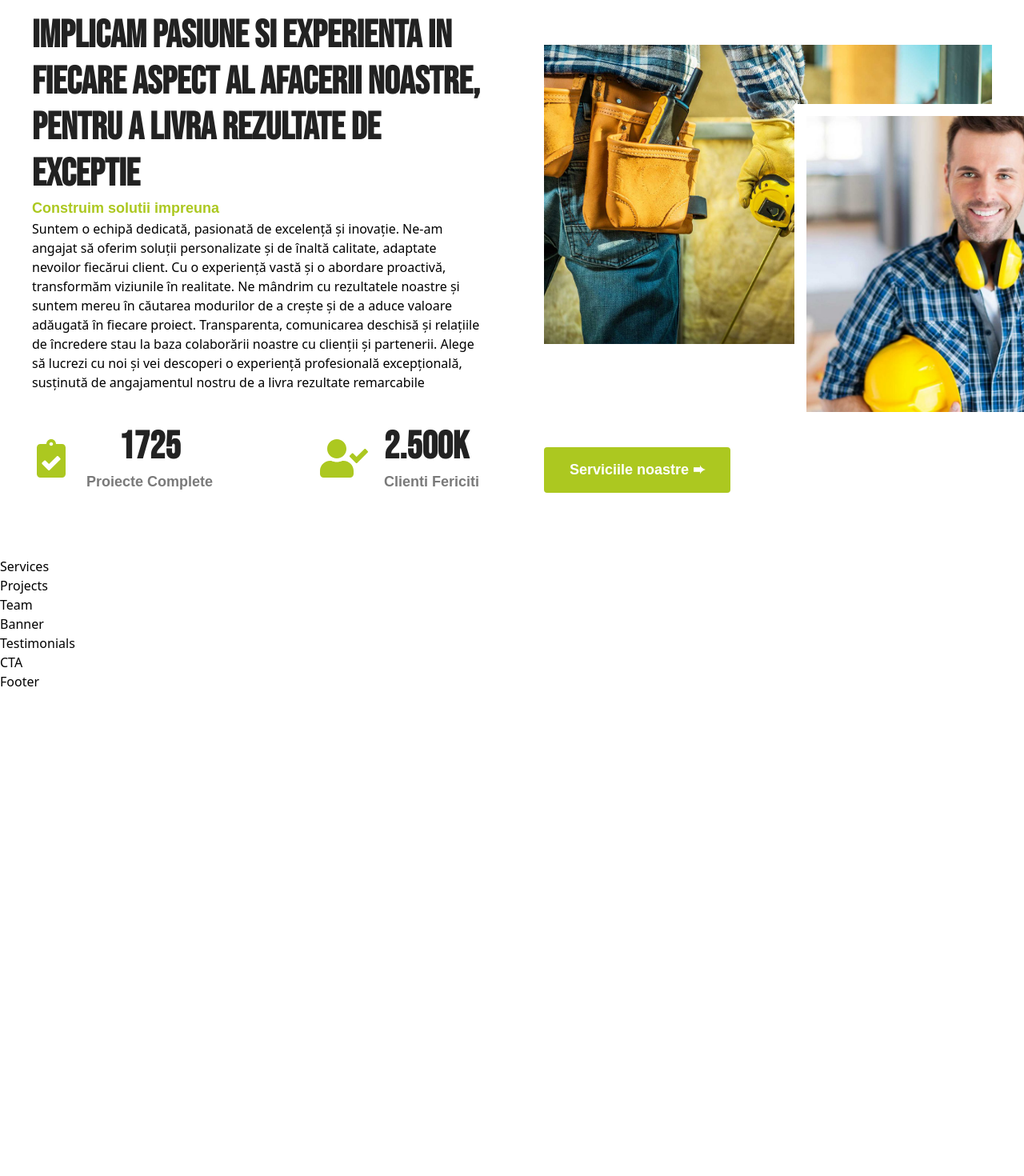
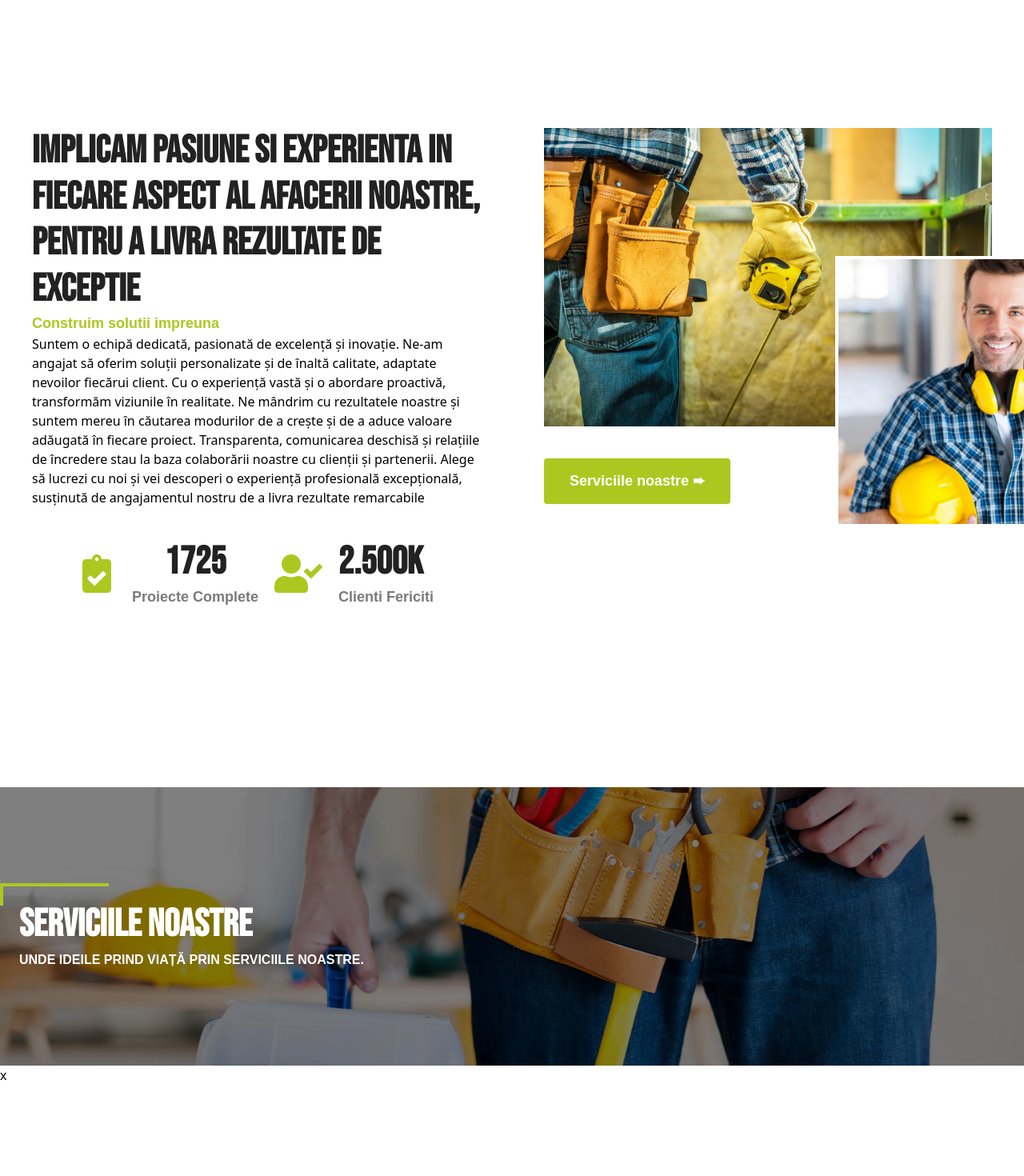
Before and after one commit to iBRazvan/tos, a React (Vite) app: page / in a window 1280 px wide. Shown: the part 1000-2470 px from the top of the page at 80% size. Before the commit the page ends 1864 px from the top, so only its background shows below. Built offline with nearby package versions, Linux system fonts and the light colour scheme.

Commit message:
query fixes,added services

```diff
--- a/src/App.jsx
+++ b/src/App.jsx
@@ -9,6 +9,7 @@ import {
   Footer,
   Projects,
   Services,
+  ServicesBanner,
   Stats,
   Team,
   Testimonials,
@@ -27,9 +28,14 @@ const App = () => {
         <Hero />
       </div>
 
+      <div className={`bg-white ${styles.flexCenter} pb-[9rem] `}>
+        <div className={`${styles.boxWidth}`}>
+          <Stats />
+        </div>
+      </div>
+      <ServicesBanner />
       <div className={`bg-white ${styles.flexCenter} `}>
         <div className={`${styles.boxWidth}`}>
-          <Stats />
           <Services />
           <Projects />
           <Team />
--- a/src/assets/index.js
+++ b/src/assets/index.js
@@ -3,5 +3,6 @@ import bgph1 from "./bgph1.jpg";
 import bgph2 from "./bgph2.jpg";
 import stats1 from "./stats1.jpg";
 import stats2 from "./stats2.jpg";
+import services from "./services.jpg";
 
-export { toslogo, bgph1, bgph2, stats1, stats2 };
+export { toslogo, bgph1, bgph2, stats1, stats2, services };
--- a/src/components/Hero.jsx
+++ b/src/components/Hero.jsx
@@ -55,7 +55,7 @@ const Hero = () => {
               </p>
             </div>
           </div>
-          <button className={`${styles.btn}`}>Mai multe ➨</button>
+          <button className={`${styles.btn}  mt-12`}>Mai multe ➨</button>
         </div>
       </div>
     </section>
--- a/src/components/Services.jsx
+++ b/src/components/Services.jsx
@@ -1,7 +1,13 @@
 import React from "react";
+import styles, { layout } from "../style";
 
 const Services = () => {
-  return <div>Services</div>;
+  return (
+    <section>
+      x<h1 className={`${styles.heroHeader} text-white`}>Serviciile noastre</h1>
+      <div className={`${styles.boxWidth}${styles.colContainer} `}></div>
+    </section>
+  );
 };
 
 export default Services;
--- /dev/null
+++ b/src/components/ServicesBanner.jsx
@@ -0,0 +1,35 @@
+import React from "react";
+import styles, { layout } from "../style";
+
+import { services } from "../assets";
+
+const ServicesBanner = () => {
+  return (
+    <section
+      className={`${layout.sectionServicesBanner} relative `}
+      style={{
+        backgroundImage: `url(${services})`,
+        backgroundSize: "cover",
+        backgroundPosition: "center",
+      }}
+    >
+      <div className={`${styles.opacity}`} style={{ zIndex: 0 }}></div>
+      <div className={`${styles.boxWidth} relative`}>
+        <div className="w-fit">
+          <p className="border-t-4 border-l-4 pb-6 left w-[30%] border-primary fonmt">
+            {"   "}{" "}
+          </p>
+
+          <h1 className={`${styles.servicesHeader} pl-6`}>
+            Serviciile noastre
+          </h1>
+          <p className={`${styles.servicesParagraph} font-semi`}>
+            Unde Ideile Prind Viață Prin Serviciile Noastre.
+          </p>
+        </div>
+      </div>
+    </section>
+  );
+};
+
+export default ServicesBanner;
--- a/src/components/Stats.jsx
+++ b/src/components/Stats.jsx
@@ -7,17 +7,15 @@ import { FaUserCheck } from "react-icons/fa";
 
 const Stats = () => {
   return (
-    <section className={`${layout.sectionTwoCols}  `}>
+    <section className={`${layout.sectionTwoCols} ${styles.statsSection} `}>
       <div className={`${styles.boxWidth}${styles.colContainer} `}>
         <h1 className={`${styles.statsBar}`}> </h1>
-        <h3 className=" text-5xl font-bebas text-secondary font-semibold leading-[1.2em]">
+        <h3 className={`${styles.statsHeader3}`}>
           Implicam pasiune si experienta in fiecare aspect al afacerii noastre,
           pentru a livra rezultate de exceptie
         </h3>
-        <h4 className="text-lg font-poppins text-primary font-semibold ">
-          Construim solutii impreuna
-        </h4>
-        <p className="font-[400px]">
+        <h4 className={`${styles.statsHeader4}`}>Construim solutii impreuna</h4>
+        <p className={`${styles.statsParagraph}`}>
           Suntem o echipă dedicată, pasionată de excelență și inovație. Ne-am
           angajat să oferim soluții personalizate și de înaltă calitate,
           adaptate nevoilor fiecărui client. Cu o experiență vastă și o abordare
@@ -29,48 +27,36 @@ const Stats = () => {
           și vei descoperi o experiență profesională excepțională, susținută de
           angajamentul nostru de a livra rezultate remarcabile
         </p>
-        <div
-          className={`${styles.cellQuery}flex flex-row justify-between py-10`}
-        >
-          <div className="flex xxs:flex-col sm:flex-row items-center min-w-[200px] gap-5">
+        <div className={`${styles.cellQuery} ${styles.statsCellContainer}`}>
+          <div className={`${styles.statsCell}`}>
             <FaClipboardCheck className="text-primary text-5xl" />
-            <div className="flex flex-col items-center">
-              <span className="text-5xl font-bebas text-secondary font-semibold leading-[1.2em]">
-                1725
-              </span>
-              <p className="xxs:text-base ss:text-lg font-poppins text-text font-semibold ">
+            <div className={`${styles.flexCol}`}>
+              <span className={`${styles.statsSpan}`}>1725</span>
+              <p className={`${styles.statsCellParagraph}`}>
                 Proiecte Complete
               </p>
             </div>
           </div>
-          <div className="flex xxs:flex-col sm:flex-row items-center min-w-[200px] gap-5">
+          <div className={`${styles.statsCell}`}>
             <FaUserCheck className="text-primary text-6xl" />
             <div className="flex flex-col ">
-              <span className="text-5xl font-bebas text-secondary font-semibold leading-[1.2em]">
-                2.500K
-              </span>
-              <p className="text-lg font-poppins text-text font-semibold ">
-                Clienti Fericiti
-              </p>
+              <span className={`${styles.statsSpan}`}>2.500K</span>
+              <p className={`${styles.statsCellParagraph}`}>Clienti Fericiti</p>
             </div>
           </div>
         </div>
       </div>
-      <div className={`${styles.colContainer}  justify-around `}>
-        {/* Images div */}
-        <div className="relative flex h-fit">
+      {/* Images div */}
+      <div className={`${styles.colContainer} `}>
+        <div className={`${styles.statsImgContainer}`}>
           <img src={stats1} alt="poza" className="w-auto h-auto" />
-          <div className="absolute w-auto xxs:-right-[40] md:-right-[100px] -bottom-[100px] pr-10 ">
-            <img
-              src={stats2}
-              alt="poza"
-              className="w-auto max-h-[400px]  -bottom-1/2 border-white border-[15px]"
-            />
+          <div className={`${styles.statsAbsoluteImg}`}>
+            <img src={stats2} alt="poza" className={`${styles.statsImg}`} />
           </div>
         </div>
         {/* Button Div */}
-        <div className="flex items-center w-full">
-          <button className={`${styles.btn}  h-[57px] flex`}>
+        <div className={`${styles.btnContainer}`}>
+          <button className={`${styles.btn}  h-[57px] flex `}>
             Serviciile noastre ➨
           </button>
         </div>
--- a/src/components/index.js
+++ b/src/components/index.js
@@ -4,6 +4,7 @@ import CTA from "./CTA";
 import Footer from "./Footer";
 import Projects from "./Projects";
 import Services from "./Services";
+import ServicesBanner from "./ServicesBanner";
 import Stats from "./Stats";
 import Team from "./Team";
 import Testimonials from "./Testimonials";
@@ -16,6 +17,7 @@ export {
   Footer,
   Projects,
   Services,
+  ServicesBanner,
   Stats,
   Team,
   Testimonials,
--- a/src/style.js
+++ b/src/style.js
@@ -11,6 +11,7 @@ const styles = {
 
   flexCenter: "flex justify-center items-center",
   flexStart: "flex justify-center items-start",
+  flexCol: "flex flex-col items-center",
 
   paddingX: "lg:px-56 md:px-36 sm:px-16 xxs:px-6 ",
   paddingY: "sm:py-16 py-6",
@@ -20,11 +21,11 @@ const styles = {
   marginY: "sm:my-16 my-6",
   maxWidthBottomNav: "max-w-5px",
 
-  colContainer: "flex flex-col xxs:p-0 md:p-10 xxs:w-[90%]  md:w-[50%] ",
+  colContainer: "flex flex-col xxs:p-0 md:p-10 xxs:w-[80%]  md:w-[50%] ",
   cellQuery:
     "flex xxs:flex-col xxs:items-center xxs:gap-5 700:flex-row xxs:justify-center",
 
-  btn: "bg-primary text-white xxs:py-3 xxs:px-6 ss:py-4 ss:px-8 rounded font-[600] hover:bg-gradient-to-r from-gradientLime_100 via-primary to-gradientLime_100 hover:text-black xxs:text-[14px] ss:text-[18px] font-poppins mt-12 items-center",
+  btn: "bg-primary text-white xxs:py-3 xxs:px-6 ss:py-4 ss:px-8 rounded font-[600] hover:bg-gradient-to-r from-gradientLime_100 via-primary to-gradientLime_100 hover:text-black xxs:text-[16px] ss:text-[18px] font-poppins items-center",
 
   // NAV ----------------------------------->
   navContainer: "w-screen flex flex-col",
@@ -58,10 +59,31 @@ const styles = {
   heroSpan: "text-white border-t-2 border-l-2 pl-2 ",
 
   // STATS ----------------------------------->
+  statsSection: "xxs:items-center md:items-start pt-36",
   statsContainer: "flex xs:flex-col md:flex-row ",
   statsBar:
     "border-t-2 border-l-2 h-5 w-20 absolute left-4 top-7  border-t-primary border-l-primary",
-  statsHeader: "font",
+  statsHeader3:
+    "text-5xl font-bebas text-secondary font-semibold leading-[1.2em]",
+  statsHeader4: "text-lg font-poppins text-primary font-semibold",
+  statsParagraph: "font-[400px]",
+  statsCellContainer: "flex flex-row justify-between py-10",
+  statsCell: "flex xxs:flex-col sm:flex-row items-center min-w-[200px] gap-5",
+  statsCellParagraph: "text-lg font-poppins text-text font-semibold",
+  statsSpan: "text-5xl font-bebas text-secondary font-semibold leading-[1.2em]",
+  statsImgContainer: "relative flex h-fit",
+  statsAbsoluteImg:
+    "absolute w-auto h-auto xxs:-right-[40px] xxs:-bottom-6 xs:-bottom-20 md:-right-[100px] sm:-right-10 sm:-bottom-24 1200:-right-[100px] 1200:top-40 -bottom-[100px] pr-10",
+  statsImg:
+    "w-auto max-h-[400px] border-white border-[15px] xxs:w-36  xxs:border-4 xs:w-48 xs:-bottom-10 ss:w-60 ss:-bottom-14 sm:w-64  1200:w-46",
+  btnContainer: "flex  w-full pt-10 md:pt-10",
+
+  // SERVICES BANNER ----------------------------------->
+
+  servicesHeader:
+    "left-8 text-white uppercase font-semibold text-5xl font-bebas uppercase  ",
+  servicesParagraph:
+    "text-white font-poppins font-semibold text-base pl-6 pt-2 uppercase",
 };
 
 export const layout = {
@@ -75,6 +97,8 @@ export const layout = {
   sectionTwoCols: "flex xxs:flex-col md:flex-row",
 
   sectionHero: "w-screen h-screen relative flex justify-center",
+  sectionServicesBanner:
+    "relative flex w-screen h-[348px] items-center justify-center",
 };
 
 export default styles;
--- a/tailwind.config.js
+++ b/tailwind.config.js
@@ -33,6 +33,7 @@ module.exports = {
 
       530: "530px",
       700: "700px",
+      1200: "1200px",
     },
   },
   plugins: [],
```
Also changed, not shown: src/assets/services.jpg (added).
